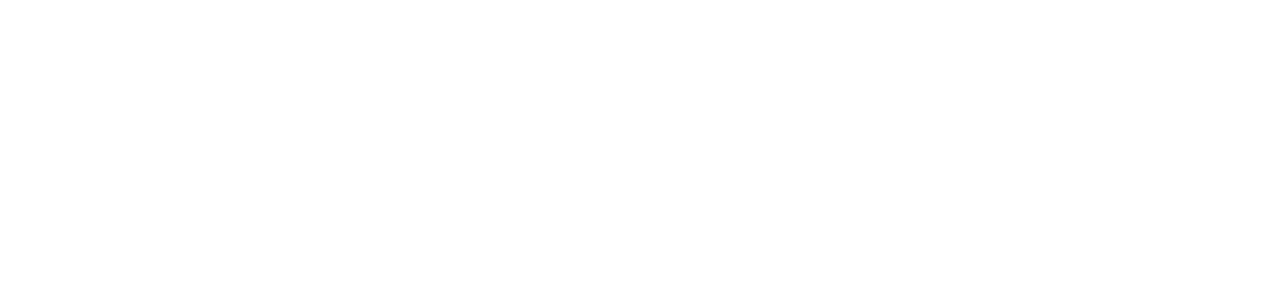
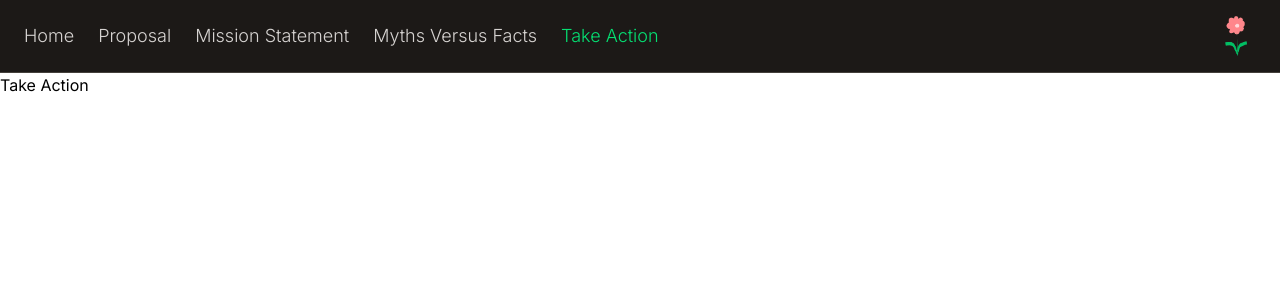
Before and after one commit to cijalom/imprai-website, a React (Vite) app: page /take-action in a window 1280 px wide. Shown: the top 300 px of the page. Built offline with nearby package versions, Linux system fonts and the light colour scheme.

Commit message:
Navbar Creation & Project Structure

```diff
--- a/src/App.jsx
+++ b/src/App.jsx
@@ -1,11 +1,27 @@
 import { useState } from 'react'
+import { BrowserRouter, Routes, Route } from "react-router-dom";
+import Navbar from "./components/Navbar.jsx";
+import Home from './pages/Home.jsx'
+import Proposal from './pages/Proposal.jsx'
+import MissionStatement from './pages/MissionStatement.jsx'
+import MythsVersusFacts from './pages/MythsVersusFacts.jsx'
+import TakeAction from './pages/TakeAction.jsx'
+
 
 function App() {
   const [count, setCount] = useState(0)
 
   return (
-    <>
-    </>
+    <BrowserRouter>
+      <Navbar/>
+      <Routes>
+        <Route path = "/" element = {<Home/>}/>
+        <Route path = "/proposal" element = {<Proposal/>}/>
+        <Route path = "/mission-statement" element = {<MissionStatement/>}/>
+        <Route path = "/myths-versus-facts" element = {<MythsVersusFacts/>}/>
+        <Route path = "/take-action" element = {<TakeAction/>}/>
+      </Routes>
+    </BrowserRouter>
   )
 }
 
--- /dev/null
+++ b/src/components/Navbar.jsx
@@ -0,0 +1,41 @@
+import { Link, useLocation } from "react-router-dom"
+import logo from "../assets/logo.png"
+
+const navLinks = [
+    { path: "/", label: "Home" },
+    { path: "/proposal", label: "Proposal" },
+    { path: "/mission-statement", label: "Mission Statement" },
+    { path: "/myths-versus-facts", label: "Myths Versus Facts" },
+    { path: "/take-action", label: "Take Action" }
+]
+
+function Navbar() {
+    const location = useLocation();
+
+    return (
+        <nav className = "bg-stone-900 border-b border-stone-700">
+            <div className = "mx-auto px-6 py-4 flex items-center justify-between">
+                {/* Links */}
+                <div className = "flex items-center gap-6">
+                    {navLinks.map(({ path, label }) => (
+                        <Link
+                            key = {path}
+                            to = {path}
+                            className = {location.pathname === path ?
+                                "text-green-400 text-lg font-light" :
+                                "text-stone-300 text-lg font-light hover:text-green-600"
+                            }
+                        >
+                            {label}
+                        </Link>
+                    ))}
+                </div>
+
+                {/* Logo */}
+                <img src = {logo} alt = "logo" className = {"w-10 h-10"}/>
+            </div>
+        </nav>
+    )
+}
+
+export default Navbar
--- a/src/index.css
+++ b/src/index.css
@@ -1 +1,6 @@
+@import url('https://fonts.googleapis.com/css2?family=Inter+Tight:ital,wght@0,100..900;1,100..900&family=Inter:ital,opsz,wght@0,14..32,100..900;1,14..32,100..900&display=swap');
 @import "tailwindcss";
+
+body {
+    font-family: "Inter", serif;
+}
--- a/src/pages/Home.jsx
+++ b/src/pages/Home.jsx
@@ -0,0 +1,5 @@
+function Home() {
+    return <div>Home</div>
+}
+
+export default Home
--- a/src/pages/MissionStatement.jsx
+++ b/src/pages/MissionStatement.jsx
@@ -0,0 +1,5 @@
+function MissionStatement() {
+    return <div>Mission Statement</div>
+}
+
+export default MissionStatement
--- a/src/pages/MythsVersusFacts.jsx
+++ b/src/pages/MythsVersusFacts.jsx
@@ -0,0 +1,5 @@
+function MythsVersusFacts() {
+    return <div>Myths Versus Facts</div>
+}
+
+export default MythsVersusFacts
--- a/src/pages/Proposal.jsx
+++ b/src/pages/Proposal.jsx
@@ -0,0 +1,5 @@
+function Proposal() {
+    return <div>Proposal</div>
+}
+
+export default Proposal
--- a/src/pages/TakeAction.jsx
+++ b/src/pages/TakeAction.jsx
@@ -0,0 +1,5 @@
+function TakeAction() {
+    return <div>Take Action</div>
+}
+
+export default TakeAction
```
Also changed, not shown: src/App.css (deleted), src/assets/logo.png (added).
